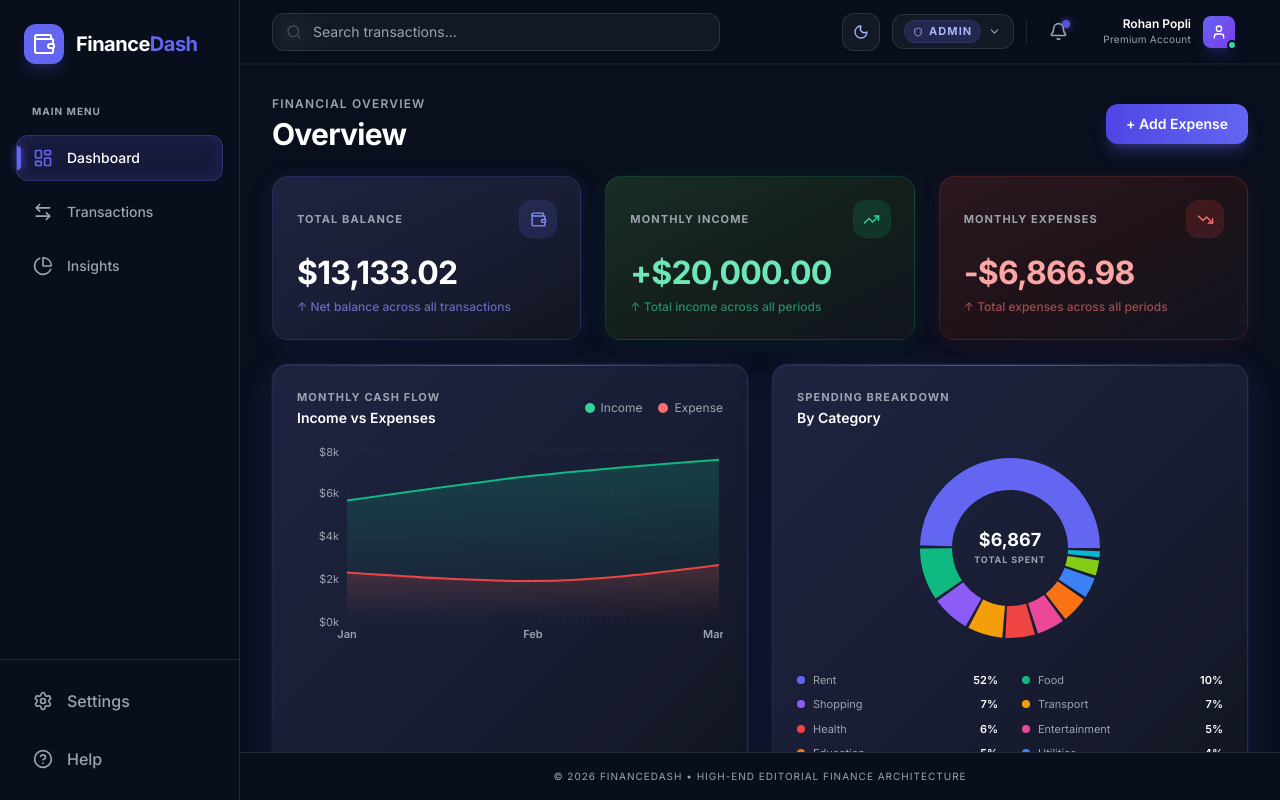
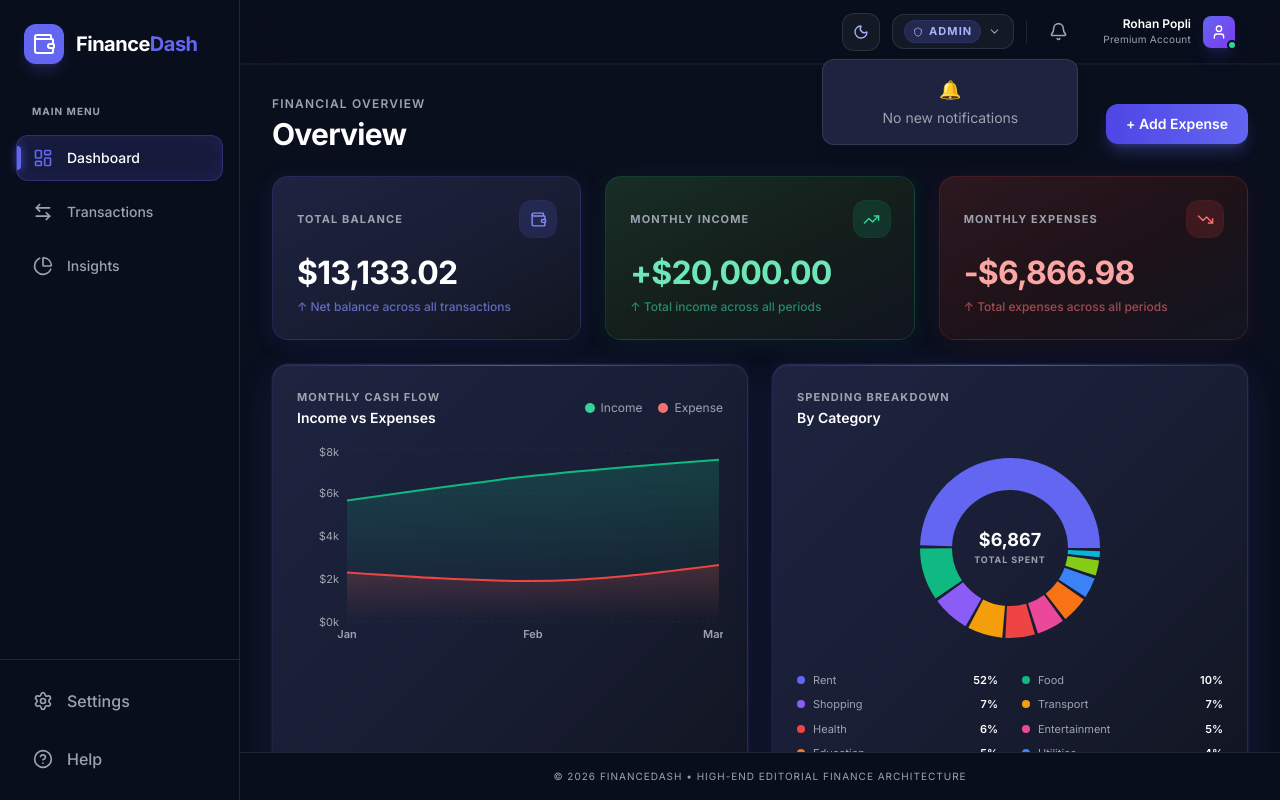
Before and after one commit to Rohan-Popli/Finance_Dashboard, a React (Vite) app: page / in a window 1280 px wide. Both pictures are taken after a click on the button 1058 px from the left and 31 px from the top of the page. Built offline with nearby package versions, Linux system fonts and the light colour scheme.

Commit message:
navbar update

```diff
--- a/src/components/common/Navbar.jsx
+++ b/src/components/common/Navbar.jsx
@@ -4,8 +4,8 @@ import useFinanceStore from '../../store/useFinanceStore';
 
 // ── Role config ───────────────────────────────────────────────────
 const ROLES = {
-  admin:  { label: 'Admin',  Icon: Shield, badge: 'bg-indigo-500/20 text-indigo-300 ring-1 ring-indigo-500/30' },
-  viewer: { label: 'Viewer', Icon: Eye,    badge: 'bg-gray-200 dark:bg-white/8 text-gray-500 dark:text-gray-400 ring-1 ring-gray-300 dark:ring-white/15' },
+  admin:  { label: 'Admin',  Icon: Shield, badge: 'bg-indigo-100 text-indigo-700 ring-1 ring-indigo-300 backdrop-blur-sm dark:bg-indigo-500/20 dark:text-indigo-300 dark:ring-indigo-500/30' },
+  viewer: { label: 'Viewer', Icon: Eye,    badge: 'bg-gray-100 text-gray-800 ring-1 ring-gray-300 backdrop-blur-sm dark:bg-white/5 dark:text-gray-300 dark:ring-white/10' },
 };
 
 // ── Dark Mode Toggle ──────────────────────────────────────────────
@@ -42,6 +42,7 @@ const RoleSwitcher = ({ role, onSetRole }) => {
   }, []);
 
   const current = ROLES[role] ?? ROLES.admin;
+
 
   return (
     <div ref={ref} className="relative">
@@ -108,6 +109,24 @@ const Navbar = ({ toggleSidebar }) => {
   const toggleDarkMode = useFinanceStore((s) => s.toggleDarkMode);
   const role          = useFinanceStore((s) => s.role);
   const setRole       = useFinanceStore((s) => s.setRole);
+  const [showNotifications, setShowNotifications] = useState(false);
+  const notificationRef = useRef(null);
+  useEffect(() => {
+  const handleClickOutside = (e) => {
+    if (
+      notificationRef.current &&
+      !notificationRef.current.contains(e.target)
+    ) {
+      setShowNotifications(false);
+    }
+  };
+
+  document.addEventListener("mousedown", handleClickOutside);
+
+  return () => {
+    document.removeEventListener("mousedown", handleClickOutside);
+  };
+}, []);
 
   return (
     <header className="h-16 border-b border-gray-200 dark:border-white/5 bg-white/80 dark:bg-[#090e1c]/80 backdrop-blur-xl flex items-center justify-between px-4 lg:px-8 sticky top-0 z-30 shadow-[0_1px_0_rgba(0,0,0,0.04)] dark:shadow-[0_1px_0_rgba(255,255,255,0.04)]">
@@ -121,7 +140,7 @@ const Navbar = ({ toggleSidebar }) => {
         </button>
 
         {/* Search Bar */}
-        <div className="relative group max-w-md w-full">
+        {/* <div className="relative group max-w-md w-full">
           <Search
             className="absolute left-3.5 top-1/2 -translate-y-1/2 text-ft-muted group-focus-within:text-ft-primary transition-colors duration-200"
             size={16}
@@ -131,7 +150,7 @@ const Navbar = ({ toggleSidebar }) => {
             placeholder="Search transactions..."
             className="w-full bg-gray-100 dark:bg-white/5 backdrop-blur-md border border-gray-200 dark:border-white/10 rounded-xl py-2 pl-10 pr-4 text-sm text-gray-900 dark:text-white placeholder:text-ft-muted focus:outline-none focus:ring-2 focus:ring-ft-primary/40 focus:border-ft-primary/60 focus:bg-gray-200 dark:focus:bg-white/8 transition-all duration-200"
           />
-        </div>
+        </div> */}
       </div>
 
       {/* Right — controls + profile */}
@@ -147,10 +166,36 @@ const Navbar = ({ toggleSidebar }) => {
         <div className="hidden lg:block w-px h-6 bg-gray-200 dark:bg-white/10" />
 
         {/* Notifications */}
-        <button className="relative p-2.5 text-ft-muted hover:text-gray-900 dark:hover:text-white transition-all duration-200 hover:bg-gray-100 dark:hover:bg-white/8 rounded-xl group">
-          <Bell size={19} />
-          <span className="absolute top-2 right-2 w-2 h-2 bg-ft-primary rounded-full shadow-[0_0_6px_rgba(99,102,241,0.9)] animate-pulse" />
-        </button>
+        <div ref = {notificationRef}className="relative">
+          {/* 🔔 Button */}
+          <button
+            onClick={(e) => {
+              e.stopPropagation();
+              setShowNotifications(!showNotifications)}}
+            className="relative p-2.5 text-ft-muted hover:text-gray-900 dark:hover:text-white transition-all duration-200 hover:bg-gray-100 dark:hover:bg-white/8 rounded-xl group"
+          >
+            <Bell size={19} />
+
+            {!showNotifications && (
+              <span className="absolute top-2 right-2 w-2 h-2 bg-ft-primary rounded-full shadow-[0_0_6px_rgba(99,102,241,0.9)] animate-pulse" />
+            )}
+          </button>
+
+          {/* 🔔 Popup */}
+          {showNotifications && (
+            <div className="absolute right-0 mt-2 w-64 rounded-xl shadow-lg
+            bg-white text-gray-800 border border-gray-200
+            dark:bg-[#1e2340] dark:text-gray-200 dark:border-white/10
+            backdrop-blur-md z-50">
+
+              <div className="p-4 text-center text-sm text-gray-500 dark:text-gray-400">
+                <p className="text-lg mb-1">🔔</p>
+                <p>No new notifications</p>
+              </div>
+
+            </div>
+            )}
+        </div>
 
         {/* User Profile */}
         <button className="flex items-center gap-3 py-1.5 px-2 lg:px-3 group hover:bg-gray-100 dark:hover:bg-white/5 rounded-xl transition-all duration-200 border border-transparent hover:border-gray-200 dark:hover:border-white/10">
```
